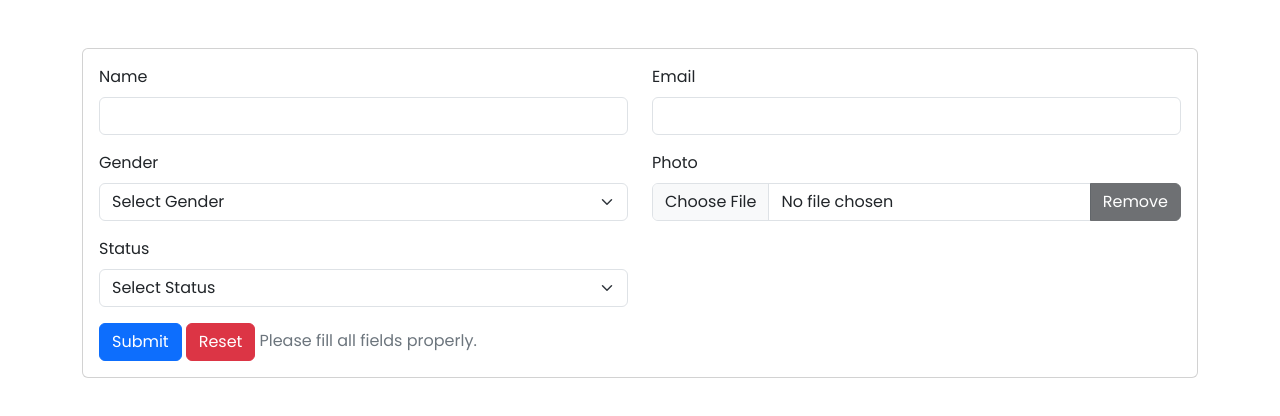
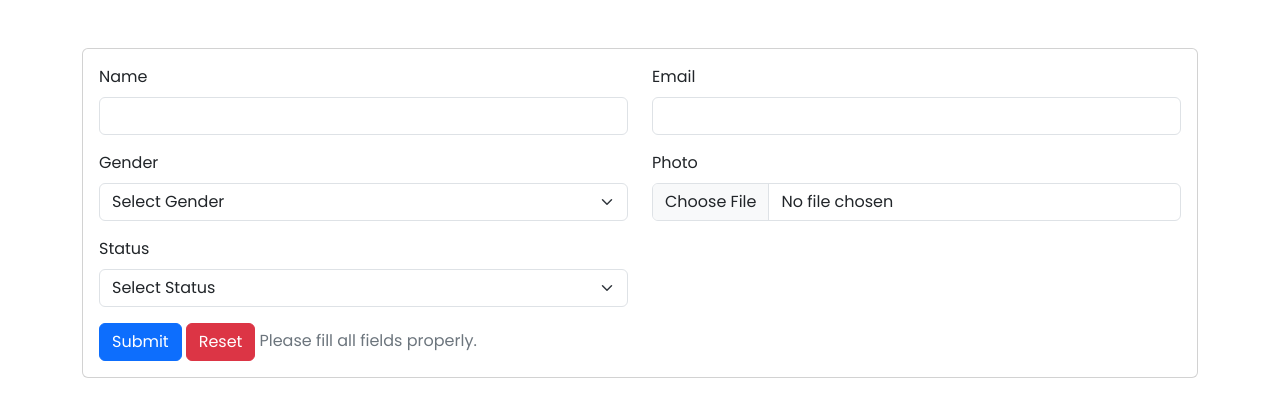
Before and after one commit to ahmadzafar100/newportal_react, a React (Create React App) app: page / in a window 1280 px wide. Shown: the top 416 px of the page. Built offline with nearby package versions, Linux system fonts and the light colour scheme.

Commit message:
More improved

```diff
--- a/src/AddUserWithPhoto.js
+++ b/src/AddUserWithPhoto.js
@@ -25,14 +25,11 @@ const AddUserWithPhoto = () => {
     handleSubmit,
     reset,
     resetField,
+    setFocus,
     formState: { errors, isValid },
   } = useForm({
     mode: "onChange", // 👈 important for real-time validation
   });
-
-  const { setFocus } = useForm();
-
-  document.querySelector(".error")?.scrollIntoView({ behavior: "smooth" });
 
   useEffect(() => {
     if (errors.name) setFocus("name");
@@ -208,8 +205,17 @@ const AddUserWithPhoto = () => {
                           setPreview(URL.createObjectURL(e.target.files[0]))
                         }
                       />
+                      {preview !== null ? (
+                        <>
                           <Button
-                        disabled={preview === null ? true : false}
+                            variant="info"
+                            href={preview}
+                            target="_blank"
+                            rel="noreferrer"
+                          >
+                            Preview
+                          </Button>
+                          <Button
                             onClick={() => {
                               setPreview(null);
                               resetField("photo");
@@ -219,6 +225,8 @@ const AddUserWithPhoto = () => {
                           >
                             Remove
                           </Button>
+                        </>
+                      ) : null}
                     </InputGroup>
                     {errors.photo && (
                       <span
@@ -229,7 +237,6 @@ const AddUserWithPhoto = () => {
                       </span>
                     )}
                   </Form.Group>
-                  {preview && <img src={preview} width="100" />}
                 </Col>
                 <Col md={6} sm={6}>
                   <Form.Group controlId="formStatus" className="mb-3">
```
Lines whose indentation alone changed are shown as unchanged.
